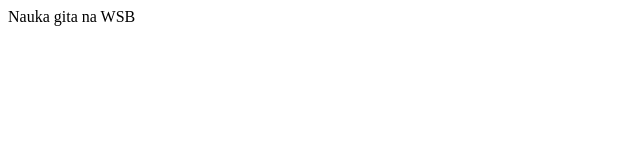
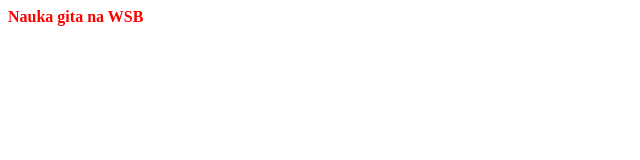
Before and after one commit to twoplus/wsb_git_gr1, a plain HTML site: page index.html in a window 1280 px wide. Shown: the whole page, without its empty margins (0-640 px from the left). Drawn offline with Linux system fonts and the light colour scheme.

Commit message:
Update commit

```diff
--- a/index.html
+++ b/index.html
@@ -3,6 +3,7 @@
     <meta charset="UTF-8">
     <meta name="viewport" content="width=device-width, initial-scale=1.0">
     <meta http-equiv="X-UA-Compatible" content="ie=edge">
+    <link rel="stylesheet" type="text/css" href="style.css">
     <title>GIT practice</title>
 </head>
 <body>
--- /dev/null
+++ b/style.css
@@ -0,0 +1,4 @@
+p {
+    font-weight: bold;
+    color: red;
+}
```
